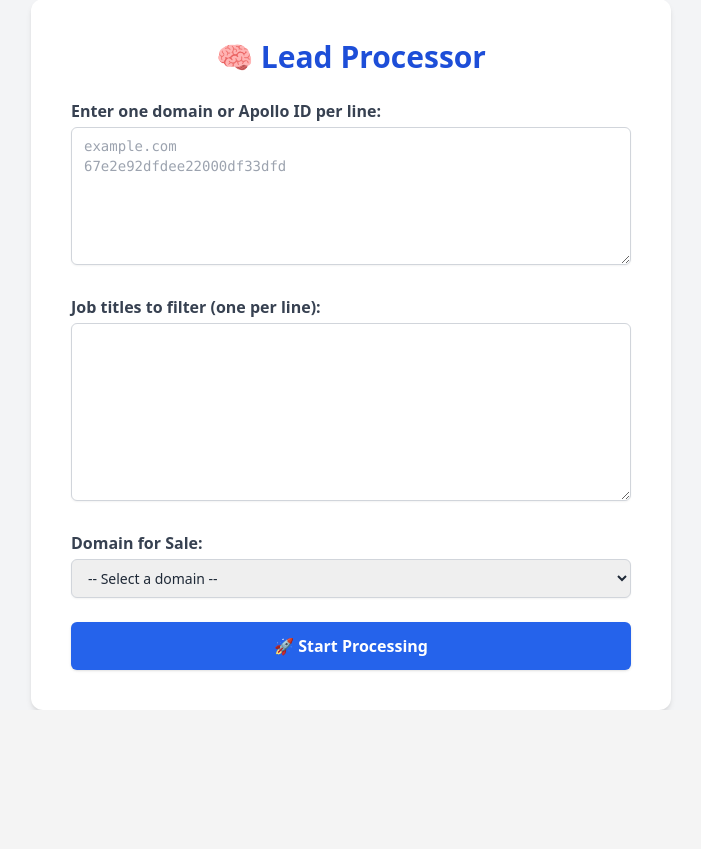
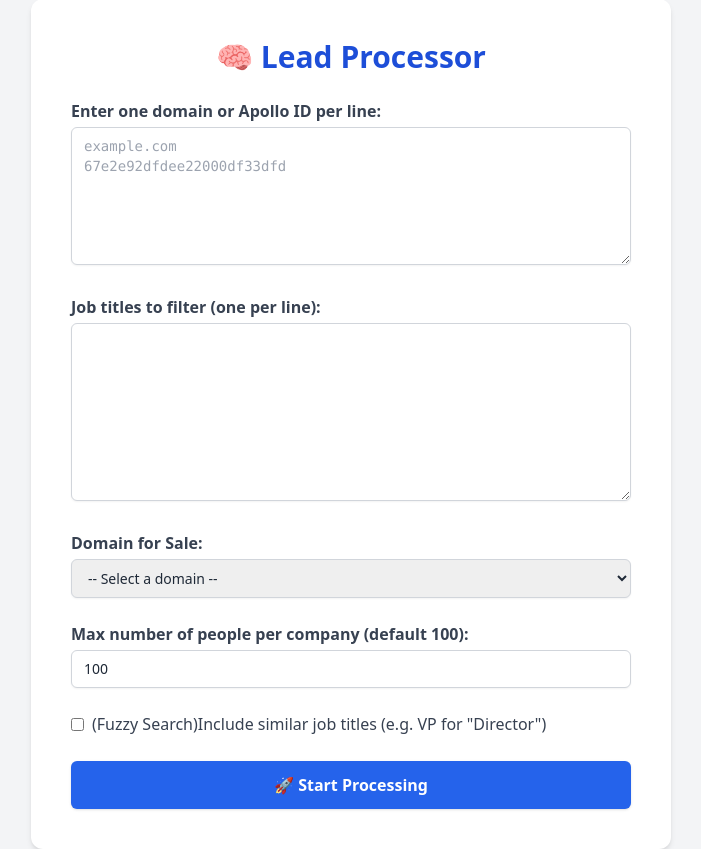
Before and after one commit to sedici16/charlie_lead, a FastAPI app: template templates/index.html in a window 1280 px wide. Shown: the part 101-950 px from the top of the page, without its empty margins (289-990 px from the left). Before the commit the page ends 811 px from the top, so only its background shows below. Run offline with FastAPI, Linux system fonts and the light colour scheme; the template is opened without the code that fills it, so the values that code supplies are empty; the visitor is signed in with stand-in values (Sample User, id 1); some libraries are stand-ins or nearby versions.

Commit message:
Update main.py and index.html with fuzzy title toggle and pagination

```diff
--- a/main.py
+++ b/main.py
@@ -159,8 +159,10 @@ async def read_form(request: Request):
 async def process_form(
     request: Request, domains: str = Form(...),
     job_titles: str = Form(...),
-    domain_sale: str = Form(...)):
-
+    domain_sale: str = Form(...),
+    per_page: int = Form(100),  # 👈 Add this line with default value
+    include_similar_titles: bool = Form(False) #fuzzy search
+    ):
 
     domain_list = [d.strip() for d in domains.splitlines() if d.strip()]
     custom_titles = [t.strip().lower() for t in job_titles.splitlines() if t.strip()]
@@ -168,7 +170,7 @@ async def process_form(
 
 
 
-    results, logs = await fetch_all(domain_list, custom_titles, domain_sale)
+    results, logs = await fetch_all(domain_list, custom_titles, domain_sale, per_page=per_page, include_similar_titles=include_similar_titles)
     return templates.TemplateResponse("index.html", {
         "available_domains": available_domains,  # ← must be here
         "request": request,
@@ -193,13 +195,13 @@ async def autocomplete_companies(q: str = Query(..., min_length=2)):
 
 
 # Asynchronously process all domains
-async def fetch_all(domains: List[str], job_titles: List[str], domain_sale: str):
+async def fetch_all(domains: List[str], job_titles: List[str], domain_sale: str, per_page: int, include_similar_titles: bool):
     contacts = []
     log_entries = []
 
     timeout = httpx.Timeout(20.0, connect=10.0)
     async with httpx.AsyncClient(timeout=timeout) as client:
-        tasks = [process_domain(domain, client, job_titles, domain_sale) for domain in domains]
+        tasks = [process_domain(domain, client, job_titles, domain_sale, per_page, include_similar_titles) for domain in domains]
         all_contacts_nested = await asyncio.gather(*tasks)
 
         #loop to add data into mongodb
@@ -249,7 +251,7 @@ async def fetch_all(domains: List[str], job_titles: List[str], domain_sale: str)
     return contacts, log_entries
 
 # Process a single domain (fetch company and employees)
-async def process_domain(domain: str, client: httpx.AsyncClient, job_titles: List[str], domain_sale: str):
+async def process_domain(domain: str, client: httpx.AsyncClient, job_titles: List[str], domain_sale: str,  per_page: int, include_similar_titles: bool):
 
     #companies = await fetch_company_all(domain, client)
     companies = await fetch_by_domain_or_id_update(domain, client)
@@ -289,7 +291,7 @@ async def process_domain(domain: str, client: httpx.AsyncClient, job_titles: Lis
             upsert=True
         )
 
-        people = await fetch_people(company_id, client, job_titles)
+        people = await fetch_people(company_id, client, job_titles, per_page, include_similar_titles)
         fetch_emails = len(people) <= 5  # 👈 only fetch emails if 5 or fewer employees
 
         for person in people:
@@ -387,24 +389,35 @@ async def fetch_company_all(domain, client):
 
 
 # Fetch employees from Apollo API
-async def fetch_people(company_id, client, job_titles: List[str]):
+async def fetch_people(company_id, client, job_titles: List[str], per_page: int = 100, include_similar_titles: bool = False):
     payload = {
         "api_key": API_KEY,
         "organization_ids": [company_id],
         "page": 1,
-        "per_page": 100,
+        "per_page": per_page,
         #"job_titles": job_titles
-        "person_titles": job_titles
+        "person_titles": job_titles,
+        "include_similar_titles": include_similar_titles
     }
 
     res = await client.post(people_url, json=payload)
     #print("👀 Full people JSON:\n", json.dumps(res.json(), indent=2))
 
+
     if res.status_code != 200:
         print(f"❌ Failed to fetch people for company ID {company_id}: {res.status_code}")
         return []
 
-    people = res.json().get("people", [])
+    data = res.json()
+
+    people = data.get("people", [])
+    pagination = data.get("pagination", {})
+
+    print ("pagination", pagination)
+
+    print("👀 Full people JSON:\n", json.dumps(data, indent=2))  # ✅ Works
+
+    #people = res.json().get("people", [])
 
     print(f"\n👥 People fetched for company ID {company_id}:")
     if not people:
--- a/templates/index.html
+++ b/templates/index.html
@@ -40,6 +40,22 @@
           </select>
         </div>
 
+        <!-- Results Per Page -->
+        <div>
+          <label for="per_page" class="block font-semibold text-gray-700 mb-1">Max number of people per company (default 100):</label>
+          <input type="number" name="per_page" min="1" max="200" value="100"
+            class="w-full border border-gray-300 rounded-md px-3 py-2 text-sm shadow-sm focus:outline-none focus:ring-2 focus:ring-blue-400">
+        </div>
+
+        <!-- Toggle for similar titles -->
+        <div class="mt-4">
+          <label class="inline-flex items-center">
+            <input type="checkbox" name="include_similar_titles" value="true" class="form-checkbox">
+            <span class="ml-2 text-gray-700">(Fuzzy Search)Include similar job titles (e.g. VP for "Director")</span>
+          </label>
+        </div>
+
+
         <!-- Submit Button -->
         <button type="submit"
           class="w-full bg-blue-600 hover:bg-blue-700 text-white font-semibold py-3 rounded-md shadow">
```
